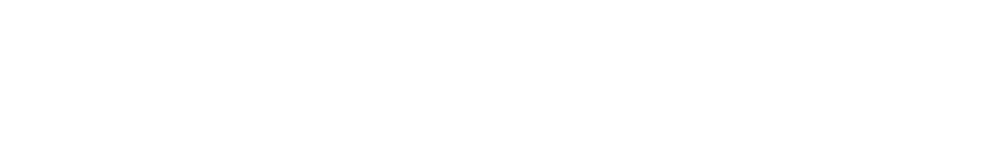
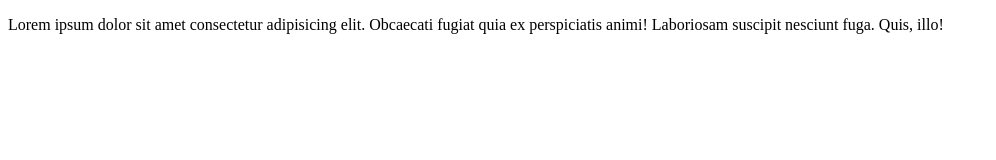
Before and after one commit to Tapirmo/Sylvia-Chao, a plain HTML site: page index.html in a window 1280 px wide. Shown: the whole page, without its empty margins (0-996 px from the left). Drawn offline with Linux system fonts and the light colour scheme.

Commit message:
Add 20 random words

```diff
--- a/index.html
+++ b/index.html
@@ -1,11 +1,14 @@
 <!DOCTYPE html>
 <html lang="en">
-<head>
-    <meta charset="UTF-8">
-    <meta name="viewport" content="width=device-width, initial-scale=1.0">
+  <head>
+    <meta charset="UTF-8" />
+    <meta name="viewport" content="width=device-width, initial-scale=1.0" />
     <title>Document</title>
-</head>
-<body>
-
-</body>
+  </head>
+  <body>
+    <p>
+      Lorem ipsum dolor sit amet consectetur adipisicing elit. Obcaecati fugiat
+      quia ex perspiciatis animi! Laboriosam suscipit nesciunt fuga. Quis, illo!
+    </p>
+  </body>
 </html>
```
